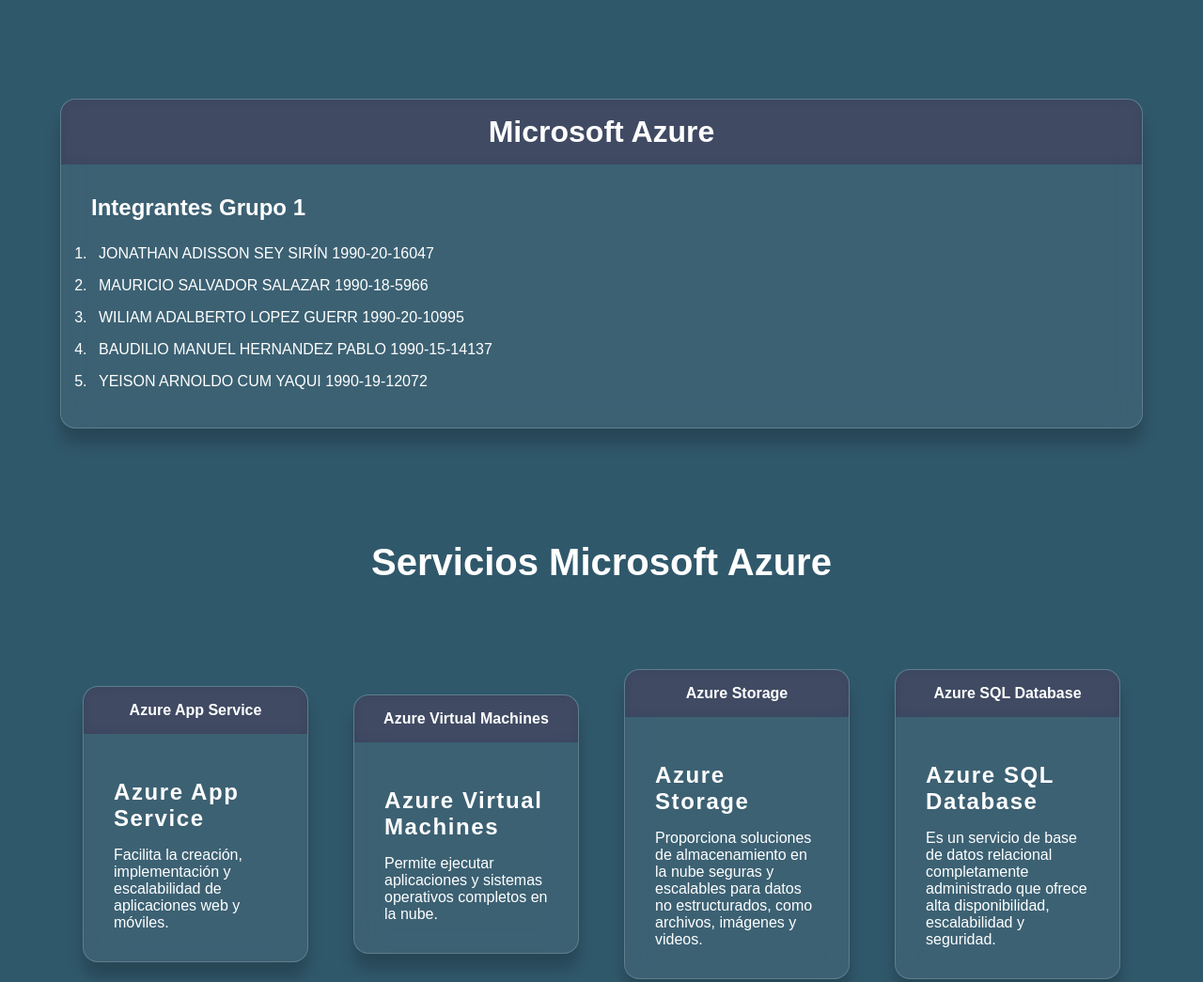
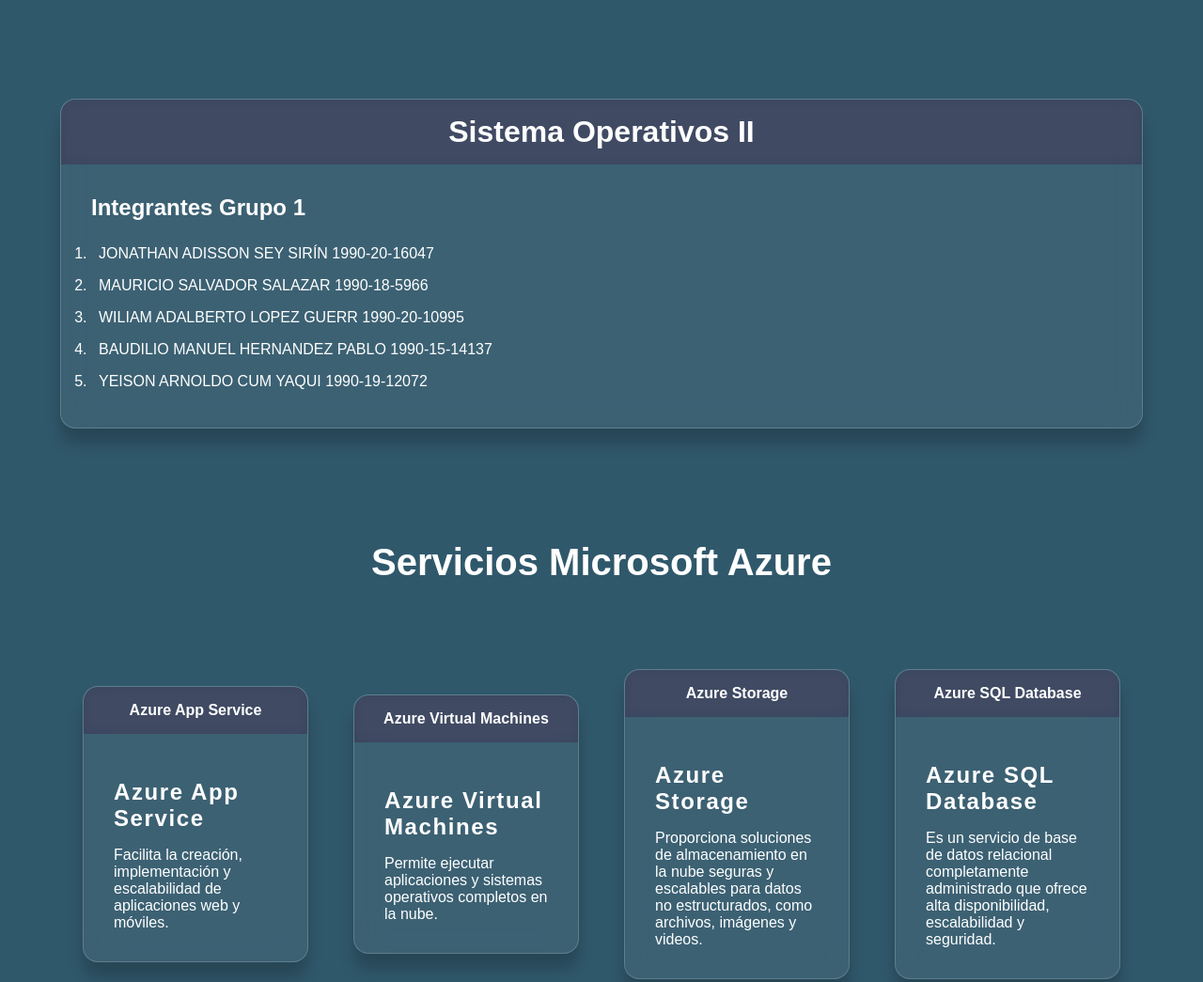
Before and after one commit to Jonathan-Sey/SOIIAPP, a plain HTML site: page index.html in a window 1280 px wide. Shown: the top 1045 px of the page at 94% size. Drawn offline with Linux system fonts and the light colour scheme.

Commit message:
Prueba 3
Cambio de titulo

```diff
--- a/index.html
+++ b/index.html
@@ -16,7 +16,7 @@
     <div class="container2">
         <div class="card2">
             <div class="top-row background-top-row">
-                <h1 >Microsoft Azure</h1>
+                <h1 >Sistema Operativos II</h1>
                 <i class="fa fa-instagram" aria-hidden="true"></i>
             </div>
 
```
